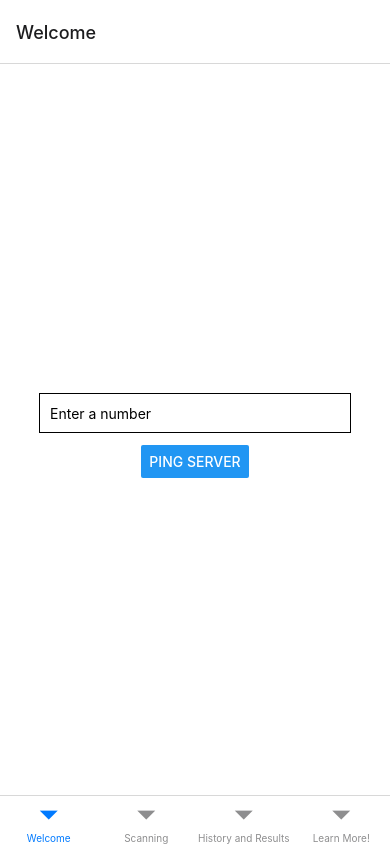
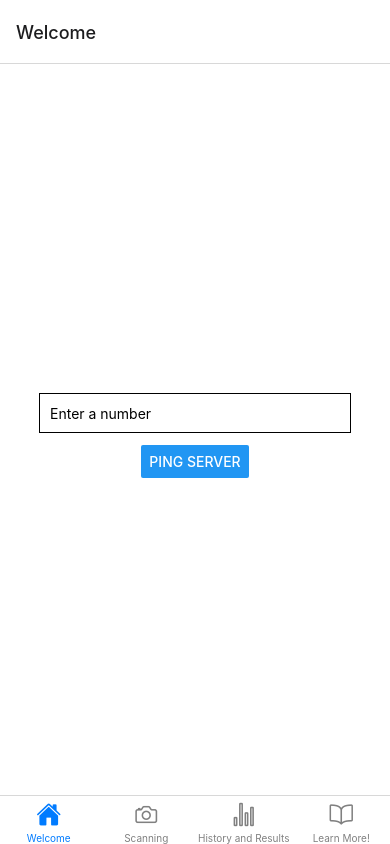
Before and after one commit to itshady/retina-scanner, a React Native app in the folder frontend/: screen / in a window 390 px wide. Built offline with nearby package versions, Linux system fonts and the light colour scheme.

Commit message:
feat: prettied bottom tab icons

```diff
--- a/frontend/App.js
+++ b/frontend/App.js
@@ -1,6 +1,7 @@
 import React from 'react';
 import {NavigationContainer} from '@react-navigation/native';
 import { createBottomTabNavigator } from '@react-navigation/bottom-tabs';
+import { Ionicons } from '@expo/vector-icons';
 
 import LandingScreen from './screens/LandingScreen';
 import ScanningScreen from './screens/ScanningScreen';
@@ -14,7 +15,37 @@ export default function App() {
 
   return (
     <NavigationContainer>
-      <Tab.Navigator initialRouteName="Home">
+      <Tab.Navigator
+        initialRouteName="Home"
+        screenOptions= {({ route }) => ({
+          tabBarIcon: ({ focused, color, size }) => {
+            let iconName;
+
+            switch (route.name) {
+              case 'Home':
+                iconName = focused ? 'home' : 'home-outline';
+                break;
+              case 'Profile':
+                iconName = focused ? 'camera' : 'camera-outline';
+                break;
+              case 'History':
+                iconName = focused ? 'stats-chart' : 'stats-chart-outline';
+                break;
+              case 'Education':
+                iconName = focused ? 'book' : 'book-outline';
+                break;
+              default:
+                iconName = focused ? 'camera' : 'camera-outline';
+            }
+
+            return <Ionicons name={iconName} size={size} color={color} />;
+          }
+        })}
+        tabBarOptions={{
+          activeTintColor: '#007bff', // Color for the focused tab icon
+          inactiveTintColor: 'gray', // Color for inactive tab icons
+        }}
+        >
         <Tab.Screen
           name="Home"
           component={LandingScreen}
--- a/frontend/package.json
+++ b/frontend/package.json
@@ -27,6 +27,7 @@
     "react-native": "0.73.5",
     "react-native-safe-area-context": "4.8.2",
     "react-native-screens": "~3.29.0",
+    "react-native-vector-icons": "^10.0.3",
     "react-native-web": "~0.19.6"
   },
   "devDependencies": {
```
Also changed, not shown: 1 other file (tests, documents, lock files or other folders).
